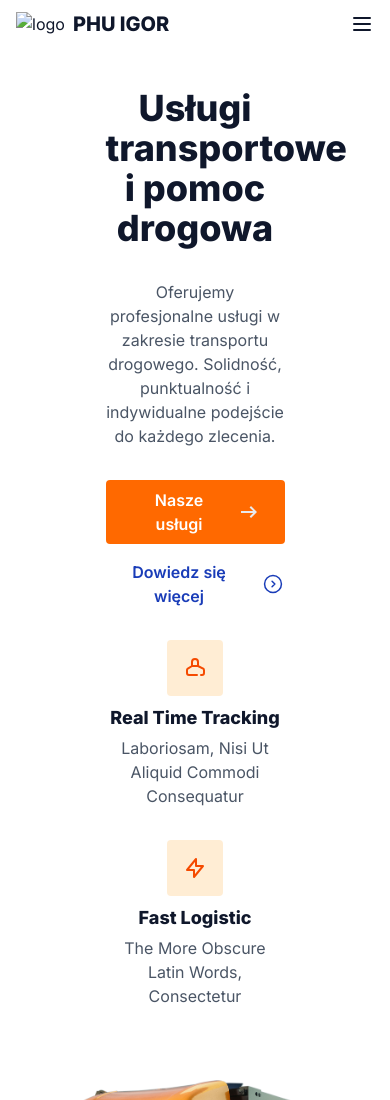
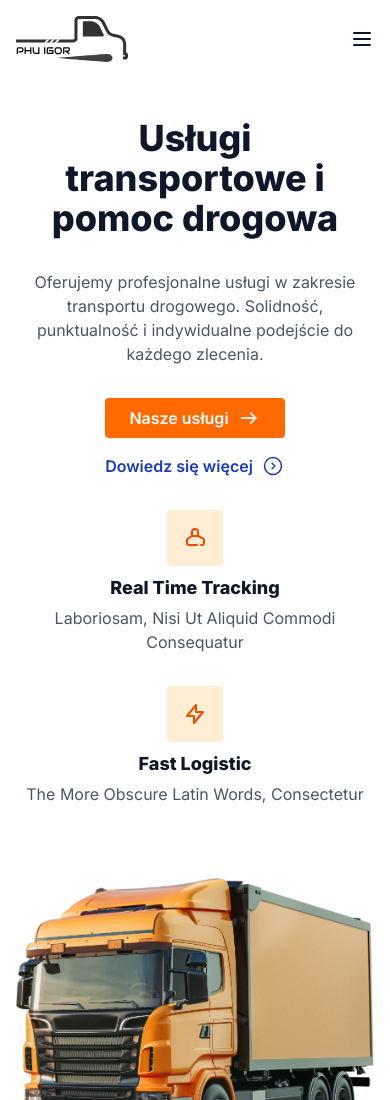
Before and after one commit to karolskolasinski/transportswiebodzin, a website: page index.html in a window 390 px wide. Shown: the top 1100 px of the page. Drawn offline with Linux system fonts and the light colour scheme.

Commit message:
feat: logo

```diff
--- a/index.html
+++ b/index.html
@@ -3,7 +3,7 @@
 <head>
   <meta charset="UTF-8" />
   <meta name="viewport" content="width=device-width, initial-scale=1.0" />
-  <title>PHU IGOR</title>
+  <title>Transport Świebodzin</title>
   <link
     href="https://fonts.googleapis.com/css2?family=Inter:wght@400;600;800&display=swap"
     rel="stylesheet"
@@ -11,11 +11,13 @@
   <link href="/output.css" rel="stylesheet">
 </head>
 <body class="font-[Inter] bg-white text-slate-900">
-  <header class="relative z-10 sticky top-0 bg-white backdrop-blur-xs max-w-7xl mx-auto">
-    <div class="flex justify-between items-center p-4 md:px-16 h-12 md:h-fit">
+  <header class="relative z-10 sticky top-0 bg-white max-w-7xl mx-auto">
+    <div class="flex justify-between items-center p-4 md:px-16">
       <div class="flex items-center gap-2">
-        <img src="/logo.png" alt="logo" class="h-6" />
-        <h1 class="text-xl font-bold">PHU IGOR</h1>
+        <a href="/index">
+          <img src="/logo.svg" alt="logo" class="w-28 h-fit" />
+        </a>
+        <h1 class="text-sm font-bold uppercase hidden">Transport Świebodzin</h1>
       </div>
 
       <nav class="hidden md:flex items-center gap-6">
@@ -46,7 +48,8 @@
       id="mobileMenu"
       class="md:hidden flex flex-col gap-4 bg-white px-4 shadow transition-[max-height] duration-300 ease-in-out overflow-hidden max-h-0"
     >
-      <a href="#" class="mt-4">Home</a>
+      <h1 class="font-bold uppercase mt-4 text-gray-700 text-center">Transport Świebodzin</h1>
+      <a href="#">Home</a>
       <a href="#">About Us</a>
       <a href="#">Pages</a>
       <a href="#">Services</a>
@@ -59,7 +62,7 @@
   <section
     class="flex flex-col md:flex-row items-center px-4 md:px-16 py-10 md:py-20 gap-10 relative max-w-7xl mx-auto overflow-hidden"
   >
-    <div class="text-center md:text-left w-1/2">
+    <div class="text-center md:text-left sm:w-1/2">
       <h1 class="text-4xl md:text-6xl font-extrabold mb-8">Usługi transportowe i pomoc drogowa</h1>
 
       <p class="text-gray-600 mb-8">Oferujemy profesjonalne usługi w zakresie transportu drogowego.
```
Also changed, not shown: logo.svg (added), output.css.
